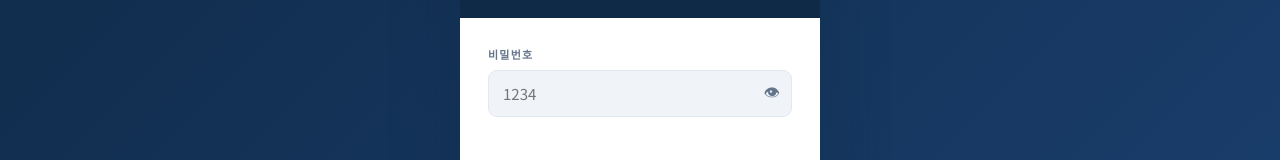
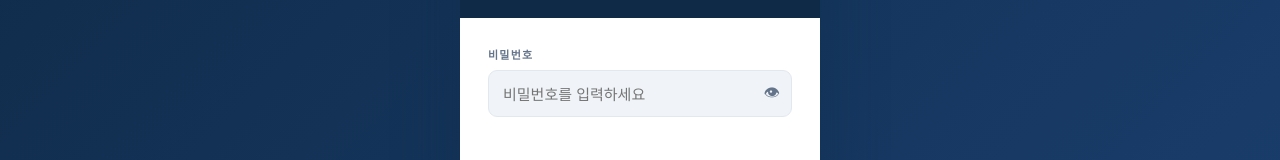
Before and after one commit to koreayjk/into, a plain HTML site: page cons1.html in a window 1280 px wide. Shown: the part 338-498 px from the top of the page. Drawn offline with Linux system fonts and the light colour scheme.

Commit message:
Update cons1.html

```diff
--- a/cons1.html
+++ b/cons1.html
@@ -106,7 +106,7 @@
     <div class="login-card-body">
       <label>비밀번호</label>
       <div class="login-input-wrap">
-        <input type="password" id="loginPw" placeholder="1234" onkeydown="if(event.key==='Enter')doLogin()">
+        <input type="password" id="loginPw" placeholder="비밀번호를 입력하세요" onkeydown="if(event.key==='Enter')doLogin()">
         <button class="toggle-pw" onclick="togglePw()">👁</button>
       </div>
       <div class="login-error" id="loginError"></div>
```
